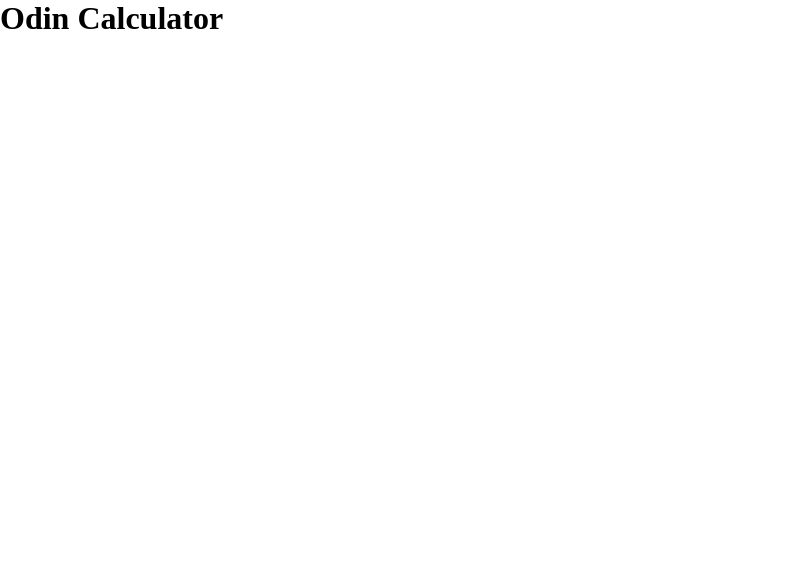
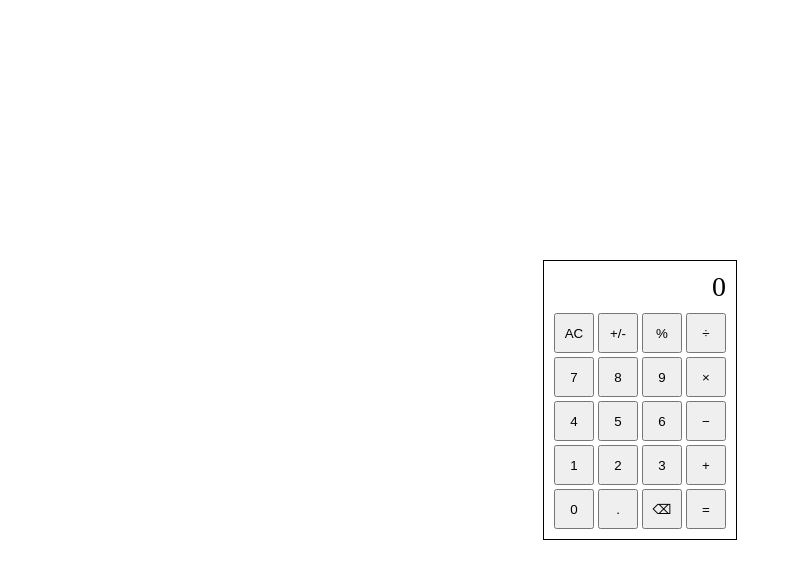
Before and after one commit to kamlesh-borana/odin-calculator, a plain HTML site: page index.html in a window 1280 px wide. Shown: the whole page, without its empty margins (0-799 px from the left). Drawn offline with Linux system fonts and the light colour scheme.

Commit message:
Create Basic UI for the calculator

```diff
--- a/index.html
+++ b/index.html
@@ -9,6 +9,46 @@
     <script src="script.js" defer></script>
 </head>
 <body>
-    <h1>Odin Calculator</h1>
+    <main id="calculator">
+        <div class="container">
+            <div class="display">0</div>
+            <div class="keys-container">
+                <div class="keys-row">
+                    <button>AC</button>
+                    <button>+/-</button>
+                    <button>%</button>
+                    <button>÷</button>
+                </div>
+
+                <div class="keys-row">
+                    <button>7</button>
+                    <button>8</button>
+                    <button>9</button>
+                    <button>×</button>
+                </div>
+
+                <div class="keys-row">
+                    <button>4</button>
+                    <button>5</button>
+                    <button>6</button>
+                    <button>−</button>
+                </div>
+
+                <div class="keys-row">
+                    <button>1</button>
+                    <button>2</button>
+                    <button>3</button>
+                    <button>+</button>
+                </div>
+
+                <div class="keys-row">
+                    <button>0</button>
+                    <button>.</button>
+                    <button>⌫</button>
+                    <button>=</button>
+                </div>
+            </div>
+        </div>
+    </main>
 </body>
 </html>
--- a/style.css
+++ b/style.css
@@ -3,3 +3,38 @@
     padding: 0;
     box-sizing: border-box;
 }
+
+#calculator {
+    height: 100vh;
+    display: flex;
+    justify-content: center;
+    align-items: center;
+}
+
+.container {
+    border: 1px solid black;
+    padding: 10px;
+}
+
+.display {
+    text-align: right;
+    margin-bottom: 10px;
+    font-size: 28px;
+}
+
+.keys-container {
+    display: flex;
+    flex-direction: column;
+    gap: 4px;
+}
+
+.keys-row {
+    display: flex;
+    gap: 4px;
+}
+
+.keys-row button {
+    flex: 1;
+    height: 40px;
+    aspect-ratio: 1 / 1;
+}
```
